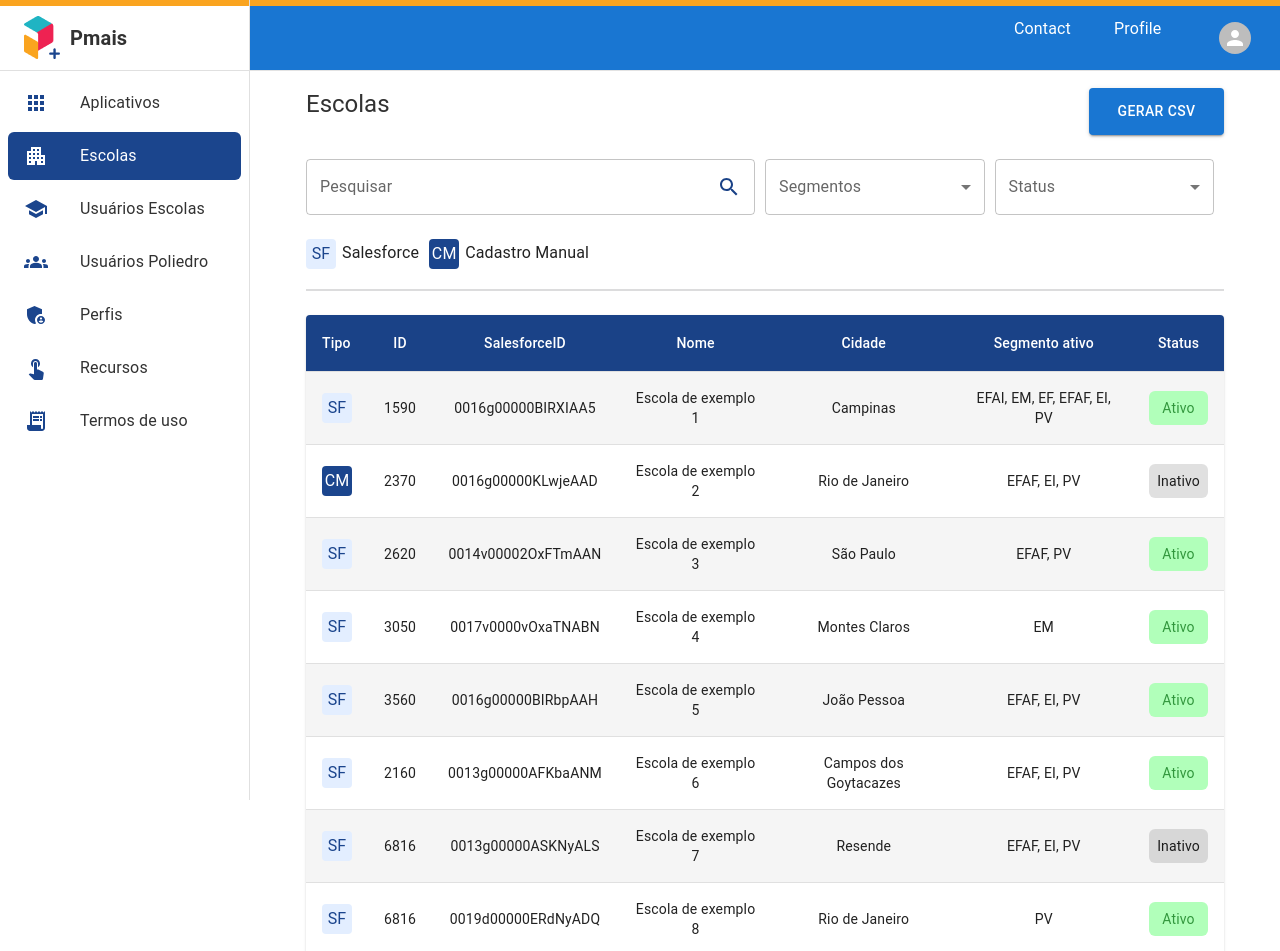
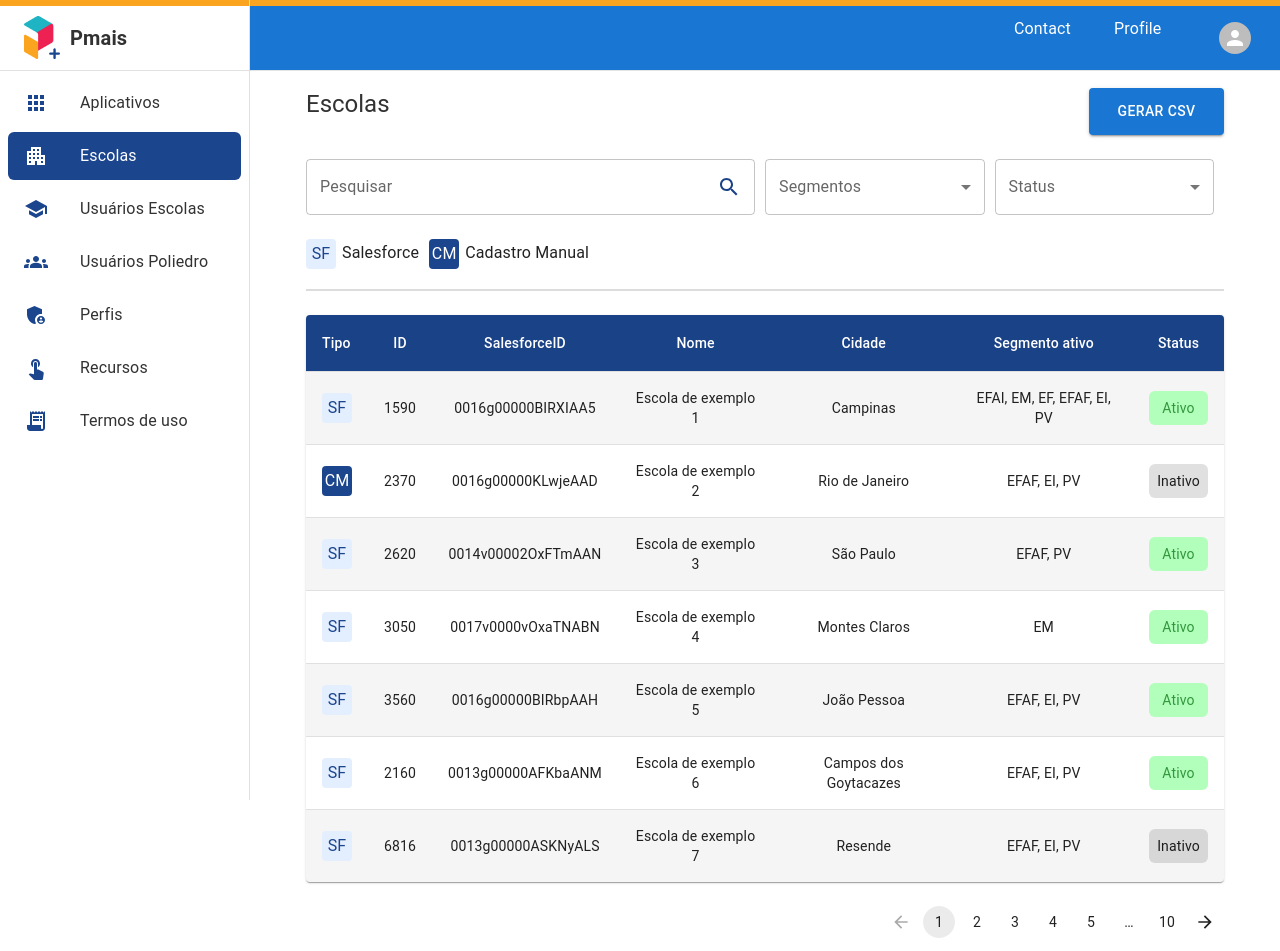
Before and after one commit to jrcristiano/ui-pmais, a Next.js app: page /escolas in a window 1280 px wide. Shown: the top 951 px of the page. Built offline with nearby package versions, Linux system fonts and the light colour scheme.

Commit message:
Adicao de pagination em escolas

```diff
--- a/pages/escolas/index.js
+++ b/pages/escolas/index.js
@@ -23,6 +23,12 @@ import Search from '@mui/icons-material/Search';
 import OutlinedInput from '@mui/material/OutlinedInput';
 import ListItemText from '@mui/material/ListItemText';
 import Checkbox from '@mui/material/Checkbox';
+
+import Pagination from '@mui/material/Pagination';
+import PaginationItem from '@mui/material/PaginationItem';
+import Stack from '@mui/material/Stack';
+import ArrowBackIcon from '@mui/icons-material/ArrowBack';
+import ArrowForwardIcon from '@mui/icons-material/ArrowForward';
 
 export default function Escolas() {
   const [age, setAge] = React.useState('');
@@ -79,7 +85,6 @@ export default function Escolas() {
     createData('SF', 3560, '0016g00000BIRbpAAH', 'Escola de exemplo 5', 'João Pessoa', 'EFAF, EI, PV', 'Ativo'),
     createData('SF', 2160, '0013g00000AFKbaANM', 'Escola de exemplo 6', 'Campos dos Goytacazes', 'EFAF, EI, PV', 'Ativo'),
     createData('SF', 6816, '0013g00000ASKNyALS', 'Escola de exemplo 7', 'Resende', 'EFAF, EI, PV', 'Inativo'),
-    createData('SF', 6816, '0019d00000ERdNyADQ', 'Escola de exemplo 8', 'Rio de Janeiro', 'PV', 'Ativo'),
   ];
 
   const Item = styled(Paper)(({ theme }) => ({
@@ -242,6 +247,19 @@ export default function Escolas() {
               </TableBody>
             </Table>
           </TableContainer>
+          <Box fullWidth style={{display: 'flex', justifyContent: 'flex-end' }}>
+            <Stack spacing={2} paddingTop={3}>
+              <Pagination
+                count={10}
+                renderItem={(item) => (
+                  <PaginationItem
+                    components={{ previous: ArrowBackIcon, next: ArrowForwardIcon }}
+                    {...item}
+                  />
+                )}
+                />
+            </Stack>
+          </Box>
         </Box>
       </div>
     </>
```
